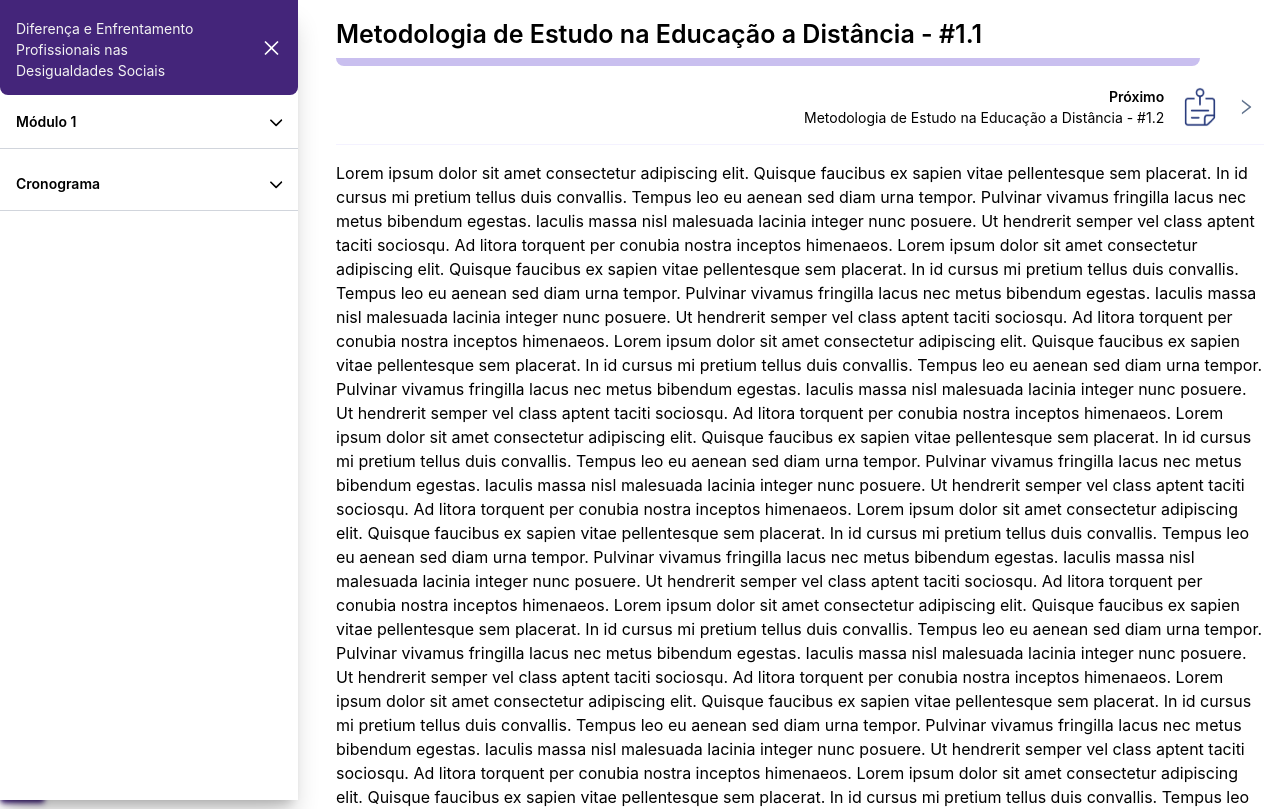
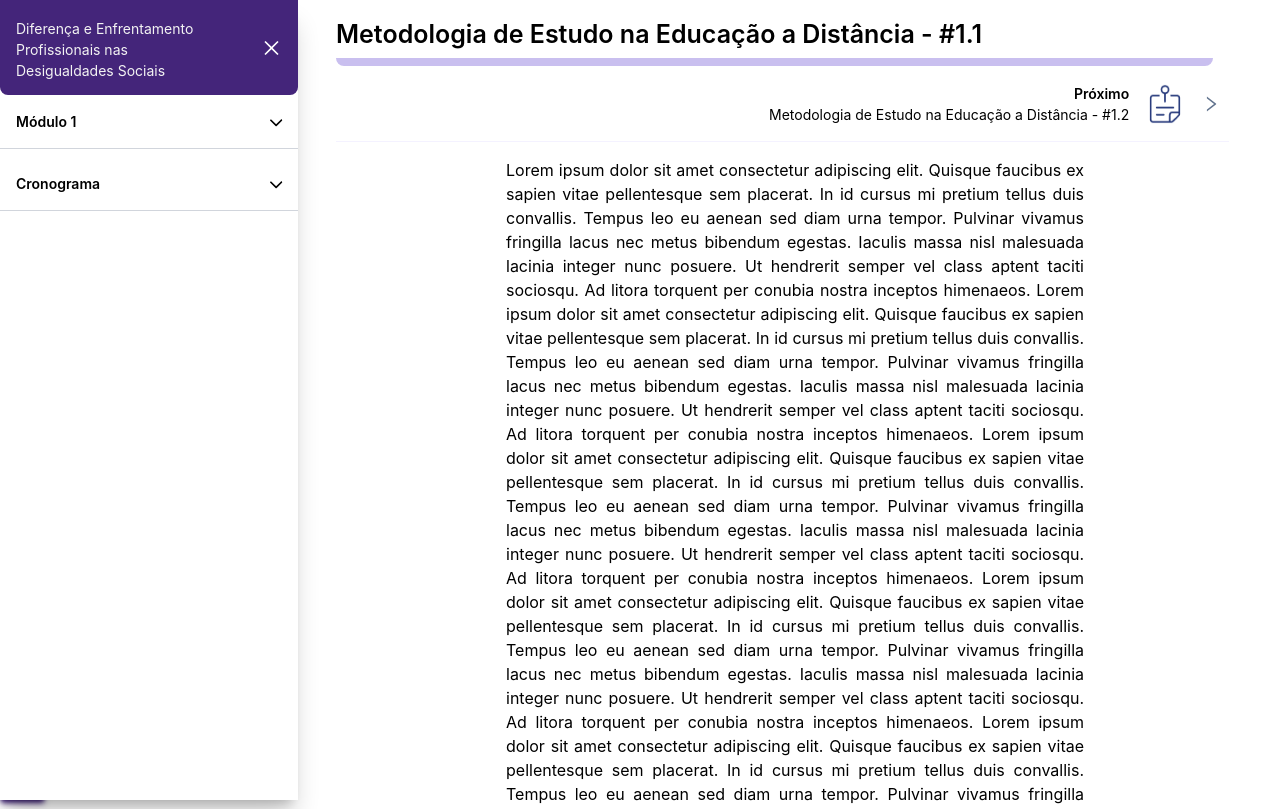
Before and after one commit to pvictor1206/modulos-enfrentamentos-IUVI, a React (Vite) app: page / in a window 1280 px wide. Shown: the top 809 px of the page. Built offline with nearby package versions, Linux system fonts and the light colour scheme.

Commit message:
ajustes font

```diff
--- a/src/components/Modules/Module-01/Module_01_01.jsx
+++ b/src/components/Modules/Module-01/Module_01_01.jsx
@@ -13,8 +13,8 @@ function Module_01_01() {
 
         <div className="Line-After-Title" /></div>
 
-        <div className="hidden md:block">
-            <div className="mt-3 ml-auto w-full max-w-[460px] pt-2">
+        <div className="hidden md:block pr-[35px]">
+            <div className="mt-3 ml-auto w-full max-w-[460px] pt-[5px]">
             <div className="flex items-center gap-4">
               <div className="">
                 <div className="text-[14px] font-semibold text-right">Próximo</div>
@@ -34,7 +34,7 @@ function Module_01_01() {
           <hr className="border-0 h-px bg-[#F4F2FF] my-4" />
         </div>
 
-        <p className="text-left">Lorem ipsum dolor sit amet consectetur adipiscing elit. Quisque faucibus ex sapien vitae pellentesque sem placerat. In id cursus mi pretium tellus duis convallis. Tempus leo eu aenean sed diam urna tempor. Pulvinar vivamus fringilla lacus nec metus bibendum egestas. Iaculis massa nisl malesuada lacinia integer nunc posuere. Ut hendrerit semper vel class aptent taciti sociosqu. Ad litora torquent per conubia nostra inceptos himenaeos.
+        <p className="text-justify lg:pr-[180px] lg:pl-[170px]">Lorem ipsum dolor sit amet consectetur adipiscing elit. Quisque faucibus ex sapien vitae pellentesque sem placerat. In id cursus mi pretium tellus duis convallis. Tempus leo eu aenean sed diam urna tempor. Pulvinar vivamus fringilla lacus nec metus bibendum egestas. Iaculis massa nisl malesuada lacinia integer nunc posuere. Ut hendrerit semper vel class aptent taciti sociosqu. Ad litora torquent per conubia nostra inceptos himenaeos.
 
 Lorem ipsum dolor sit amet consectetur adipiscing elit. Quisque faucibus ex sapien vitae pellentesque sem placerat. In id cursus mi pretium tellus duis convallis. Tempus leo eu aenean sed diam urna tempor. Pulvinar vivamus fringilla lacus nec metus bibendum egestas. Iaculis massa nisl malesuada lacinia integer nunc posuere. Ut hendrerit semper vel class aptent taciti sociosqu. Ad litora torquent per conubia nostra inceptos himenaeos.
 
--- a/src/index.css
+++ b/src/index.css
@@ -12,5 +12,5 @@
 
 @layer components {
   .title-module { @apply text-left font-semibold text-[18px] md:text-[25px]; }
-  .Line-After-Title { @apply h-2 bg-[#C9BFEF] rounded-b-lg mt-1 w-[calc(95vw-var(--content-left)-32px)]; }
+  .Line-After-Title { @apply h-2 bg-[#C9BFEF] rounded-b-lg mt-1 w-[calc(96vw-var(--content-left)-32px)]; }
 }
```
